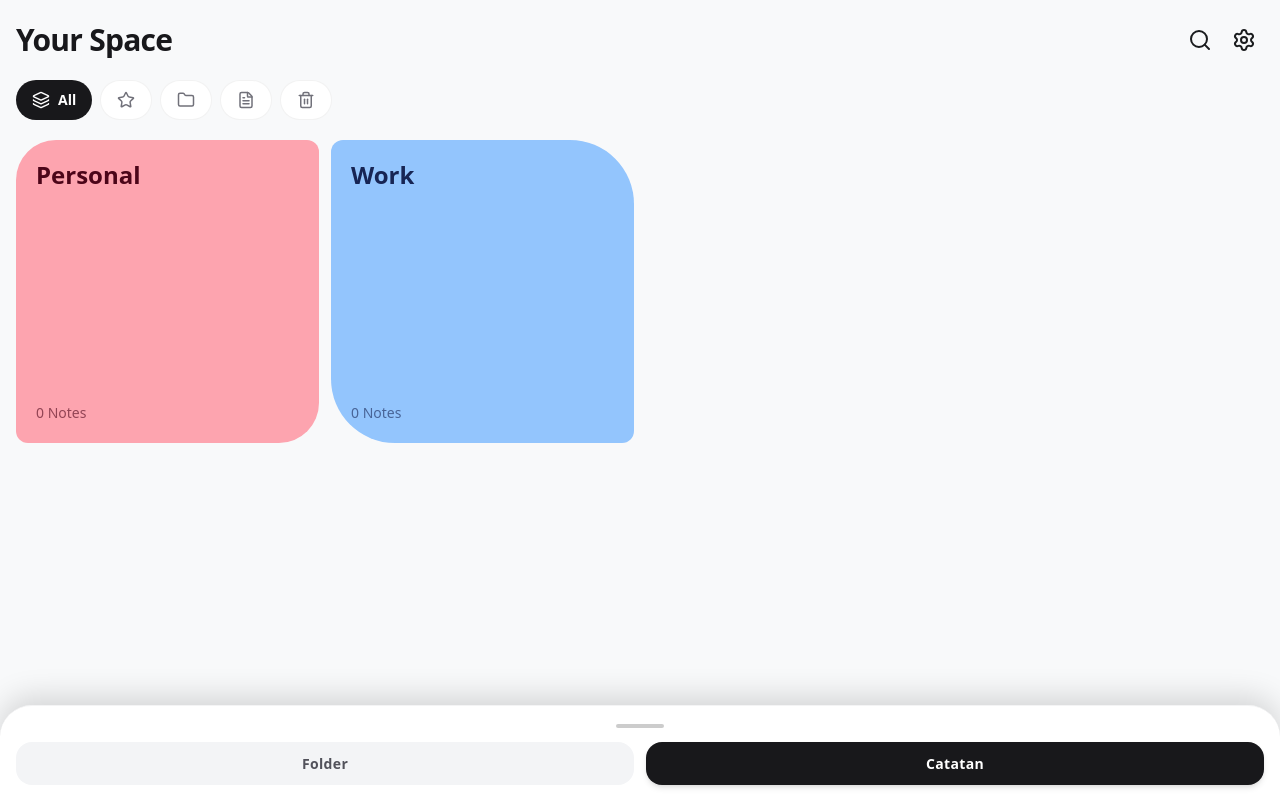
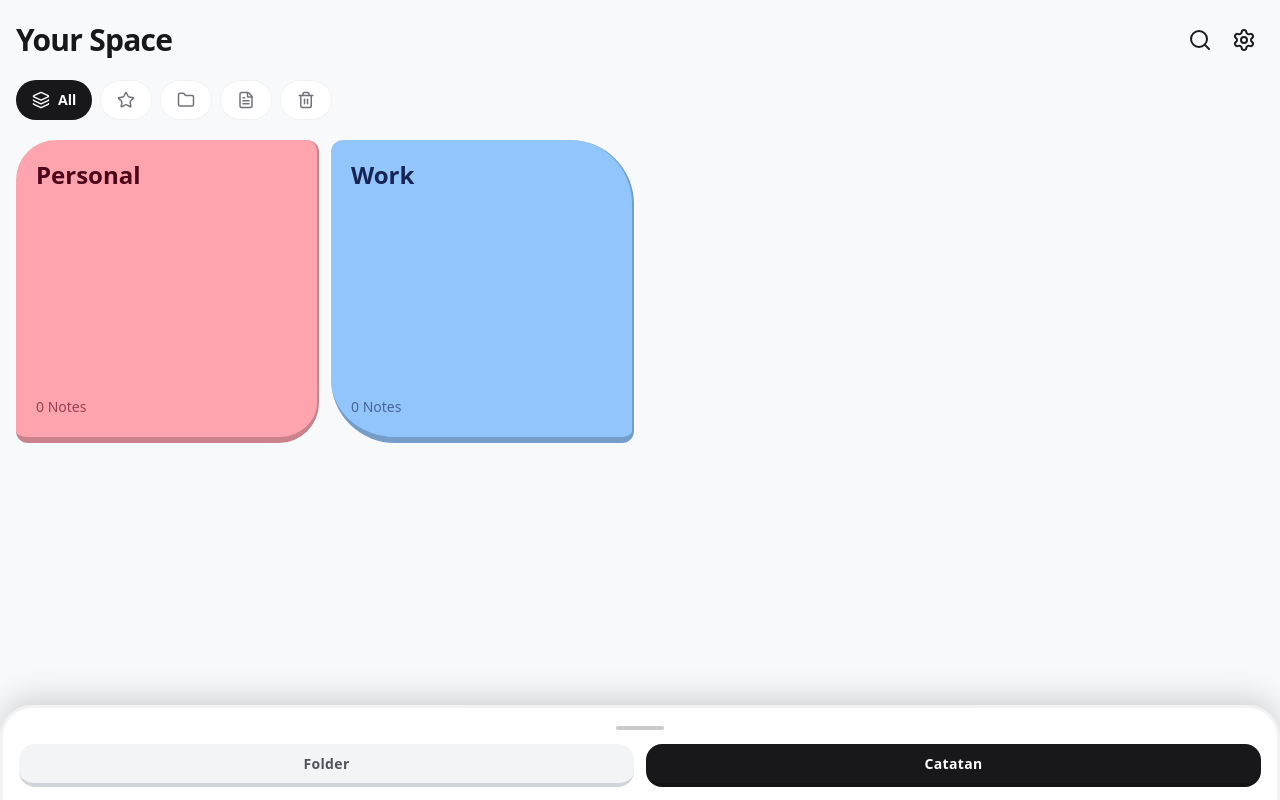
Before and after one commit to dyunayuna90-bit/dinduynote, a React (Vite) app: page / in a window 1280 px wide. Built offline with nearby package versions, Linux system fonts and the light colour scheme.

Commit message:
Update App.tsx

```diff
--- a/src/App.tsx
+++ b/src/App.tsx
@@ -29,9 +29,9 @@ export interface Folder {
 }
 
 // --- CONSTANTS & PHYSICS TUNING ---
-// UPDATE: Mass 0.4 bikin rasanya "kopong" (ringan), Damping 40 biar berhentinya smooth
-const springTransition = { type: "spring", stiffness: 600, damping: 40, mass: 0.5 };
-const cardTransition = { type: "spring", stiffness: 500, damping: 35, mass: 0.4 };
+// FINAL TUNING: Lebih 'tight', minim gerakan liar
+const springTransition = { type: "spring", stiffness: 600, damping: 50, mass: 0.5 };
+const cardTransition = { type: "spring", stiffness: 500, damping: 45, mass: 0.4 };
 
 export const APP_THEMES: Record<AppThemeColor, { bg: string, text: string, ring: string, hover: string, border: string, lightBg: string, tabActive: string, headerText: string }> = {
     default: { bg: 'bg-zinc-900', text: 'text-zinc-900', ring: 'ring-zinc-900', hover: 'hover:bg-zinc-100', border: 'border-zinc-200', lightBg: 'bg-[#f8f9fa]', tabActive: '!bg-zinc-900 !text-white', headerText: 'text-zinc-900 dark:text-white' },
@@ -214,12 +214,15 @@ const ToolbarButton = ({ onClick, icon: Icon, active = false, isDark, appTheme,
     );
 }
 
-// --- ULTIMATE QUICK CARD (NAVIGATOR EDITION v3) ---
+// --- ULTIMATE QUICK CARD (DUOLINGO 3D STYLE) ---
 const QuickCreateCard = ({ isOpen, setIsOpen, onCreateNote, onCreateFolder, onFullEditor, appTheme, isDark, onTabChange }: any) => {
     const [title, setTitle] = useState("");
     const [content, setContent] = useState("");
     const theme = APP_THEMES[appTheme as AppThemeColor];
     const inputRef = useRef<HTMLInputElement>(null);
+
+    // RAW TOUCH REF FOR SWIPE LOGIC
+    const touchStart = useRef({ x: 0, y: 0 });
 
     const handleQuickSave = () => {
         if (!title.trim() && !content.trim()) return;
@@ -233,62 +236,69 @@ const QuickCreateCard = ({ isOpen, setIsOpen, onCreateNote, onCreateFolder, onFu
         if (isOpen) setTimeout(() => inputRef.current?.focus(), 200);
     }, [isOpen]);
 
+    // Handle Manual Touch Logic
+    const handleTouchStart = (e: React.TouchEvent) => {
+        touchStart.current = { x: e.touches[0].clientX, y: e.touches[0].clientY };
+    };
+
+    const handleTouchEnd = (e: React.TouchEvent) => {
+        const xDiff = touchStart.current.x - e.changedTouches[0].clientX;
+        const yDiff = touchStart.current.y - e.changedTouches[0].clientY;
+
+        // Priority 1: Horizontal Swipe (Ganti Tab)
+        if (Math.abs(xDiff) > 40 && Math.abs(xDiff) > Math.abs(yDiff)) {
+            if (xDiff > 0) onTabChange(1); // Swipe Left (Next)
+            else onTabChange(-1); // Swipe Right (Prev)
+            return;
+        }
+
+        // Priority 2: Vertical Swipe (Buka/Tutup Card)
+        if (!isOpen && yDiff > 30 && Math.abs(yDiff) > Math.abs(xDiff)) {
+            setIsOpen(true);
+        } else if (isOpen && yDiff < -50) {
+            setIsOpen(false);
+        }
+    };
+
     return (
         <motion.div
             initial={{ height: 95 }}
             animate={{ height: isOpen ? '55vh' : 95 }}
             transition={cardTransition}
-            // UPDATE: Shadow balikin lagi tapi lebih soft & elegan
-            className={`fixed bottom-0 left-0 right-0 z-[80] rounded-t-[2rem] shadow-[0_-8px_30px_rgba(0,0,0,0.15)] border-t border-black/5 flex flex-col overflow-hidden ${isDark ? 'bg-zinc-900 border-zinc-800' : 'bg-white border-zinc-100'}`}
+            // DUOLINGO 3D CONTAINER: Borders tebal di atas & samping, shadow subtle
+            className={`fixed bottom-0 left-0 right-0 z-[80] rounded-t-[2rem] border-t-[3px] border-x-[3px] border-b-0 shadow-[0_-8px_30px_rgba(0,0,0,0.15)] flex flex-col overflow-hidden ${isDark ? 'bg-zinc-900 border-zinc-800' : 'bg-white border-black/5'}`}
+            // USE NATIVE TOUCH EVENTS
+            onTouchStart={handleTouchStart}
+            onTouchEnd={handleTouchEnd}
         >
             {/* --- NAVIGATOR DOCK --- */}
-            <motion.div
-                className="w-full h-[95px] flex flex-col flex-none cursor-grab active:cursor-grabbing"
-                drag="y"
-                dragConstraints={{ top: 0, bottom: 0 }}
-                dragElastic={0.02}
-                onDragEnd={(e, info) => {
-                    // Vertical Swipe Logic (Open/Close)
-                    if (info.offset.y < -30) setIsOpen(true);
-                    if (info.offset.y > 50) setIsOpen(false);
-                }}
-                // FIX: Gunakan onPanEnd (fired by Gestures) untuk nangkep gerakan horizontal
-                // meskipun komponen dikunci drag="y"
-                onPanEnd={(e, info) => {
-                    const xMove = Math.abs(info.offset.x);
-                    const yMove = Math.abs(info.offset.y);
-
-                    // Logic: Kalo gerakan horizontal lebih dominan & panjang, ganti tab
-                    if (xMove > yMove && xMove > 40) {
-                        if (info.offset.x < 0) onTabChange(1); // Swipe Kiri -> Next
-                        else onTabChange(-1); // Swipe Kanan -> Prev
-                    }
-                }}
-            >
+            <div className="w-full h-[95px] flex flex-col flex-none cursor-grab active:cursor-grabbing">
                 <AnimatePresence mode="wait">
                     {!isOpen ? (
                         <motion.div
                              initial={{ opacity: 0 }} animate={{ opacity: 1 }} exit={{ opacity: 0 }}
                              className="flex flex-col w-full h-full pt-3 px-4 pb-4"
                         >
-                             {/* 1. HANDLE BAR (ATAS) */}
+                             {/* 1. HANDLE BAR */}
                             <div className="flex justify-center items-center h-4 mb-2">
                                 <div className={`w-12 h-1 rounded-full opacity-20 ${isDark ? 'bg-white' : 'bg-black'}`} />
                             </div>
 
-                            {/* 2. BUTTONS ROW */}
+                            {/* 2. BUTTONS ROW (3D STYLE) */}
                             <div className="flex gap-3 flex-1">
                                 <button
                                     onPointerDown={(e) => e.stopPropagation()}
                                     onClick={(e) => { e.stopPropagation(); onCreateFolder(); }}
-                                    className={`flex-1 rounded-2xl font-bold text-sm tracking-wide active:scale-95 transition-transform flex items-center justify-center ${isDark ? 'bg-zinc-800 text-zinc-300 active:bg-zinc-700' : 'bg-gray-100 text-zinc-600 active:bg-gray-200'}`}
+                                    // 3D BUTTON: Border bawah tebal + active state
+                                    className={`flex-1 rounded-2xl font-bold text-sm tracking-wide transition-all flex items-center justify-center border-b-[4px] active:border-b-0 active:translate-y-[4px] active:scale-[0.98] ${isDark ? 'bg-zinc-800 text-zinc-300 border-zinc-950' : 'bg-gray-100 text-zinc-600 border-gray-300'}`}
                                 >
                                     Folder
                                 </button>
                                 <button
                                     onPointerDown={(e) => e.stopPropagation()}
                                     onClick={(e) => { e.stopPropagation(); onFullEditor(); }}
-                                    className={`flex-1 rounded-2xl font-bold text-sm tracking-wide active:scale-95 transition-transform flex items-center justify-center ${theme.bg} text-white shadow-md`}
+                                    // 3D BUTTON: Themed Color
+                                    className={`flex-1 rounded-2xl font-bold text-sm tracking-wide transition-all flex items-center justify-center border-b-[4px] active:border-b-0 active:translate-y-[4px] active:scale-[0.98] ${theme.bg} text-white border-black/20`}
                                 >
                                     Catatan
                                 </button>
@@ -300,7 +310,7 @@ const QuickCreateCard = ({ isOpen, setIsOpen, onCreateNote, onCreateFolder, onFu
                             initial={{ opacity: 0 }} animate={{ opacity: 1 }} exit={{ opacity: 0 }}
                             className="flex flex-col w-full pt-3 px-6 pb-2"
                         >
-                            {/* HANDLE (ATAS) */}
+                            {/* HANDLE */}
                             <div className="flex justify-center items-center h-4 mb-2" onClick={() => setIsOpen(false)}>
                                 <div className={`w-12 h-1 rounded-full opacity-20 ${isDark ? 'bg-white' : 'bg-black'}`} />
                             </div>
@@ -312,7 +322,7 @@ const QuickCreateCard = ({ isOpen, setIsOpen, onCreateNote, onCreateFolder, onFu
                         </motion.div>
                     )}
                 </AnimatePresence>
-            </motion.div>
+            </div>
 
             {/* --- EXPANDED EDITOR --- */}
             <div className="flex-1 px-6 pb-6 flex flex-col gap-4 overflow-hidden">
@@ -332,7 +342,7 @@ const QuickCreateCard = ({ isOpen, setIsOpen, onCreateNote, onCreateFolder, onFu
                 <div className="flex-none pt-2 flex justify-end">
                     <button
                         onClick={handleQuickSave}
-                        className={`px-6 py-4 rounded-2xl font-bold text-white shadow-xl active:scale-95 transition-all flex items-center gap-2 ${theme.bg}`}
+                        className={`px-6 py-4 rounded-2xl font-bold text-white shadow-xl transition-all flex items-center gap-2 border-b-[4px] border-black/20 active:border-b-0 active:translate-y-[4px] active:scale-[0.98] ${theme.bg}`}
                     >
                         <Save size={20} />
                         <span>Simpan</span>
@@ -863,7 +873,18 @@ export default function App() {
   return (
     <div className={`min-h-screen transition-colors duration-300 ${isDark ? 'bg-[#121212] text-[#f0f0f0]' : `${theme.lightBg} text-[#1a1c1e]`}`}>
       <SettingsModal isOpen={showSettingsModal} onClose={() => setShowSettingsModal(false)} isDark={isDark} toggleTheme={() => setIsDark(!isDark)} onExport={handleExport} onImport={handleImport} appTheme={appTheme} setAppTheme={setAppTheme} apiKey={apiKey} setApiKey={setApiKey} />
-      <DeleteConfirmationModal isOpen={deleteModal.isOpen} onClose={() => setDeleteModal({...deleteModal, isOpen: false})} isDark={isDark} message={deleteModal.message} actionLabel={deleteModal.actionLabel} onConfirm={(suppress: boolean) => { if(suppress) setSuppressDelete(true); executeDelete(deleteModal.type, deleteModal.id); setDeleteModal({...deleteModal, isOpen: false}); }} />
+      <DeleteConfirmationModal
+        isOpen={deleteModal.isOpen}
+        onClose={() => setDeleteModal({...deleteModal, isOpen: false})}
+        isDark={isDark}
+        message={deleteModal.message}
+        actionLabel={deleteModal.actionLabel}
+        onConfirm={(suppress: boolean) => {
+            if(suppress) setSuppressDelete(true);
+            executeDelete(deleteModal.type, deleteModal.id);
+            setDeleteModal({...deleteModal, isOpen: false});
+        }}
+      />
       <FolderSettingsModal isOpen={!!folderSettingsId} onClose={() => setFolderSettingsId(null)} folder={folders.find(f => f.id === folderSettingsId)} isDark={isDark} colors={isDark ? DARK_COLORS : LIGHT_COLORS} onUpdate={(id: string, u: any) => setFolders(prev => prev.map(f => f.id === id ? {...f, ...u} : f))} appTheme={appTheme} />
       <MoveDialog isOpen={showMoveDialog} onClose={() => setShowMoveDialog(false)} onConfirm={handleMoveSelected} folders={folders.filter(f => !f.isDeleted)} isDark={isDark} selectedCount={itemsToMove.length} appTheme={appTheme} />
 
@@ -956,7 +977,7 @@ const Header = ({ activeTab, setActiveTab, toggleSettings, isSelectionMode, togg
 
                         return (
                             <motion.button layout key={tab.id} onClick={() => {
-                                // LOGIC BARU: Kalo tab udah aktif diklik lagi, balik ke 'all'
+                                // LOGIC: Kalau tab aktif dipencet lagi, balik ke All
                                 if (isActive && tab.id !== 'all') {
                                     setActiveTab('all');
                                 } else {
@@ -1029,7 +1050,7 @@ const FolderItem = ({ folder, notes, isExpanded, isDark, colors, onToggle, onClo
   return (
     <motion.div layout transition={springTransition} className={`interactive-card ${isExpanded ? 'col-span-full' : 'col-span-1 aspect-square'}`} onClick={(e) => { e.stopPropagation(); if (isSelectionMode) onSelect(); else if (!isTrash) isExpanded ? onClose() : onToggle(); }} onPointerDown={handlePointerDown} onPointerUp={handlePointerUp} onPointerLeave={handlePointerUp} style={{ zIndex: isExpanded ? 40 : 1 }}>
         <div className={`relative w-full rounded-3xl ${isExpanded ? '' : 'h-full'}`}>
-            <motion.div drag={!isExpanded && !isSelectionMode ? "x" : false} dragConstraints={{ left: 0, right: 0 }} dragElastic={0.5} onDragStart={onPanStart} onDragEnd={onDragEnd} whileTap={!isExpanded && !isSelectionMode ? { scale: 0.95 } : {}} className={`${themeClass} ${folder.shape} relative z-10 w-full ${isExpanded ? 'h-auto min-h-full pb-12' : 'h-full'} ${isSelected ? `ring-4 ${theme.ring} ring-offset-2 ring-offset-transparent` : ''}`}>
+            <motion.div drag={!isExpanded && !isSelectionMode ? "x" : false} dragConstraints={{ left: 0, right: 0 }} dragElastic={0.5} onDragStart={onPanStart} onDragEnd={onDragEnd} whileTap={!isExpanded && !isSelectionMode ? { scale: 0.98 } : {}} className={`${themeClass} ${folder.shape} relative z-10 w-full ${isExpanded ? 'h-auto min-h-full pb-12' : 'h-full'} ${isSelected ? `ring-4 ${theme.ring} ring-offset-2 ring-offset-transparent` : ''} border-b-[6px] border-r-[2px] border-black/20 active:border-b-2 active:border-r-0 active:translate-y-[4px] transition-all`}>
                 <div className={`p-5 flex flex-col ${isExpanded ? '' : 'h-full'}`}>
                     <div className="flex justify-between items-start mb-2">
                          <div className="pr-2 relative flex-1"><h2 className="text-2xl font-bold leading-tight line-clamp-2 pr-4">{folder.name}</h2>{folder.isPinned && !isExpanded && <div className="absolute -top-1 -right-2 text-yellow-400 bg-black/10 rounded-full p-0.5 scale-75"><Star fill="currentColor" size={16}/></div>}</div>
@@ -1076,6 +1097,7 @@ const NoteCard = ({ note, onClick, onDelete, onRestore, inFolder, isDark, colors
 
   return (
     <motion.div layout layoutId={`note-${note.id}`} transition={springTransition} className={`interactive-card ${safeIsPeeking ? 'col-span-2 row-span-2' : 'col-span-1 aspect-square'}`} onPointerDown={handlePointerDown} onPointerUp={handlePointerUp} onPointerLeave={handlePointerUp} style={{ zIndex: safeIsPeeking ? 50 : 1, position: 'relative' }}>
+        {/* DUOLINGO 3D STYLE: BORDER TETAP ADA MESKIPUN PEEKING */}
         <motion.div
             drag={!isSelectionMode && !safeIsPeeking ? "x" : false}
             dragConstraints={{ left: 0, right: 0 }}
@@ -1083,8 +1105,8 @@ const NoteCard = ({ note, onClick, onDelete, onRestore, inFolder, isDark, colors
             onDragStart={onPanStart}
             onDragEnd={onDragEnd}
             onClick={(e) => { e.stopPropagation(); onClick(); }}
-            whileTap={!isSelectionMode && !safeIsPeeking ? { scale: 0.95 } : {}}
-            className={`w-full h-full relative cursor-pointer group overflow-hidden ${themeClass} ${note.shape} ${isSelected ? `ring-4 ${theme.ring} ring-offset-2 ring-offset-transparent` : ''} ${safeIsPeeking ? 'shadow-2xl' : ''}`}
+            whileTap={!isSelectionMode && !safeIsPeeking ? { scale: 0.98 } : {}}
+            className={`w-full h-full relative cursor-pointer group overflow-hidden ${themeClass} ${note.shape} ${isSelected ? `ring-4 ${theme.ring} ring-offset-2 ring-offset-transparent` : ''} border-b-[6px] border-r-[2px] border-black/20 active:border-b-2 active:border-r-0 active:translate-y-[4px] transition-all ${safeIsPeeking ? 'shadow-2xl z-50' : ''}`}
         >
            <div className="p-5 h-full flex flex-col relative pointer-events-none">
                {safeIsPeeking ? (
```
